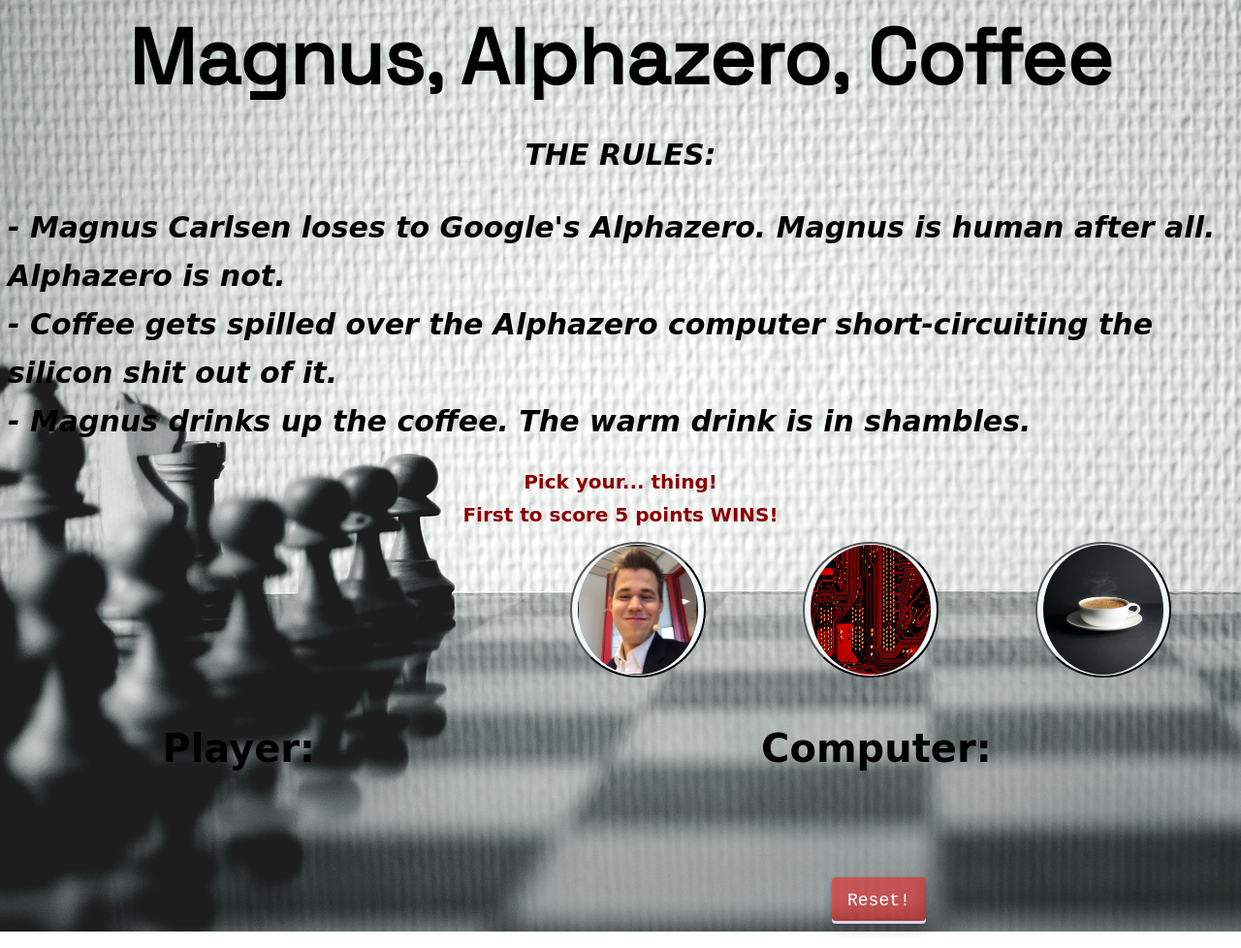
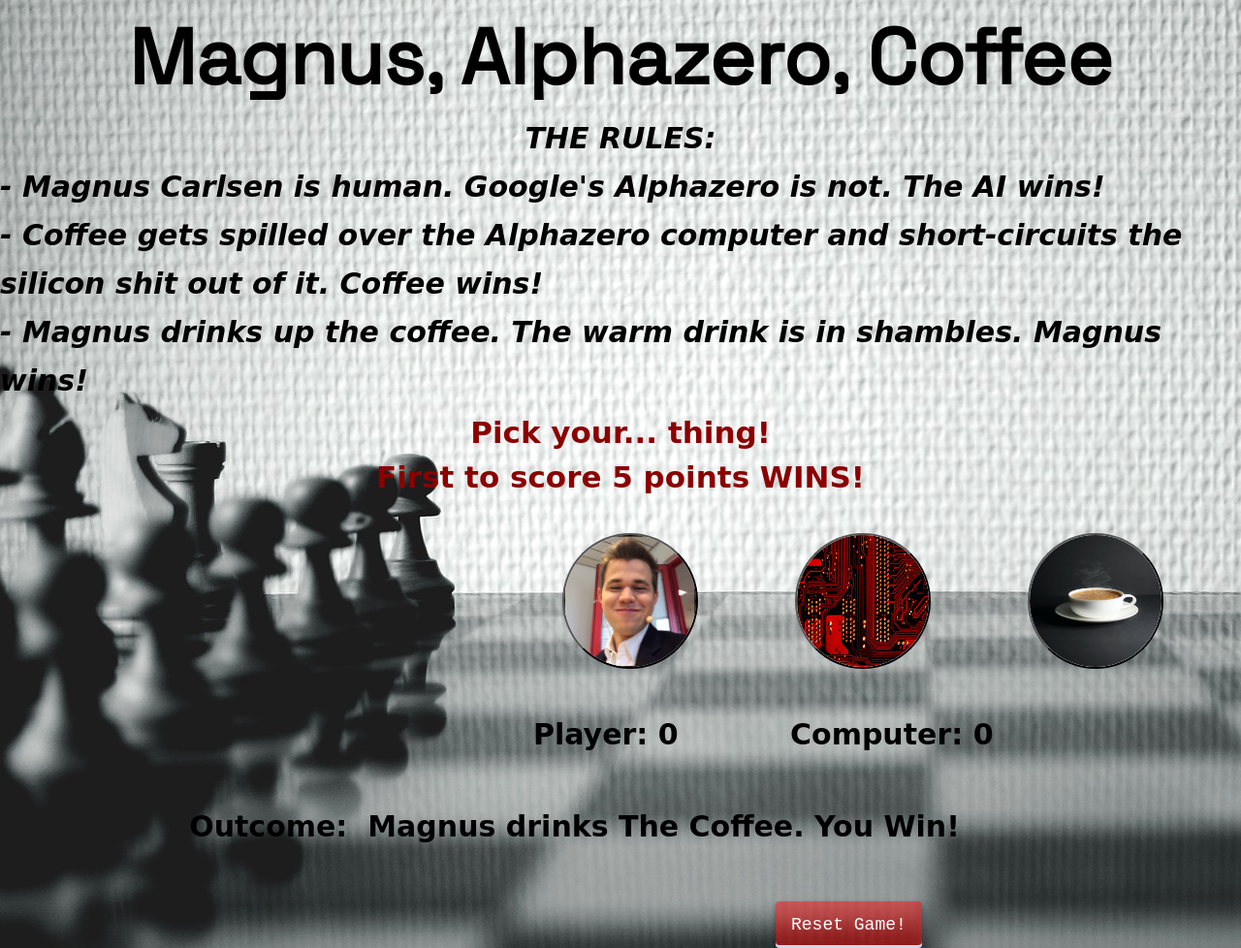
Before and after one commit to TankEngine-ish/Rock_Paper_Scissors, a plain HTML site: page index.html in a window 1280 px wide. Shown: the whole page at 97% size. Drawn offline with Linux system fonts and the light colour scheme; a web font is replaced by a local one.

Commit message:
JS_caching_DOM

```diff
--- a/index.html
+++ b/index.html
@@ -12,73 +12,33 @@
         <div class ="upper_body">
             <h1>Magnus, Alphazero, Coffee</h1>
             <h2>THE RULES:</h2>
-            <h2>- Magnus Carlsen loses to Google's Alphazero. Magnus is human after all. Alphazero is not.<br>
-                - Coffee gets spilled over the Alphazero computer short-circuiting the silicon shit out of it.<br>
-                - Magnus drinks up the coffee. The warm drink is in shambles.</h2>
+            <h2>- Magnus Carlsen is human. Google's Alphazero is not. The AI wins!<br>
+                - Coffee gets spilled over the Alphazero computer and short-circuits the silicon shit out of it. Coffee wins!<br>
+                - Magnus drinks up the coffee. The warm drink is in shambles. Magnus wins!</h2>
             <h3>Pick your... thing!</h3>
             <h3>First to score 5 points WINS!</h3>
         </div>
 
 
         <div class = "characterButtons">
-            <button class="btn" id="Magnus"><img src="Images/Magnus.png" alt="Magnus image"/></button>
-            <button class="btn" id="Alphazero"><img src="Images/AI.jpg" alt="AI image"/></button>
-            <button class="btn" id="Coffee"><img src="Images/cup.jpg" alt="Coffee image"/></button>
+            <button class="choiceBtn" id="Magnus"><img src="Images/Magnus.png" alt="Magnus image"/></button>
+            <button class="choiceBtn" id="Alphazero"><img src="Images/AI.jpg" alt="AI image"/></button>
+            <button class="choiceBtn" id="Coffee"><img src="Images/cup.jpg" alt="Coffee image"/></button>
         </div>
 
 
-
-         <div class="labels">
-            <span id="playerLabel">Player:</span>
-            <span id="compLabel">Computer:</span>
+        <div class="scoreLabel">
+            <div>Player:<span id="playerScore"> 0</span></div>
+            <div>Computer:<span id="computerScore"> 0</span></div>
         </div>
 
 
-
-
-
-
-        <div>
-            <button id="reset">Reset!</button>
+        <div class="resultsLabel">Outcome: &nbsp
+            <p>  Magnus drinks The Coffee. You Win!</p>
         </div>
 
 
-
-        <div class="scores">
-            <div id="playerScore"></div>
-            <div id="computerScore"></div>
-          </div>
-
-          <!-- this is a placeholder for the result ^^ if I wanted one, of course -->
-
-        <!-- <div>
-            <span id="resultsLabel">Outcome:</label>
-        </div> -->
-
-        <!-- <div id="roundResults"></div> -->
-
-          <!-- this is a placeholdere for the results, if I wanted one, of course  -->
-
-
-
-
-
-
-
-
-
-
-
-
-
-
-
-
-
-
-
-
-
+        <button id="reset">Reset Game!</button>
 
 
 
--- a/index.js
+++ b/index.js
@@ -1,12 +1,50 @@
+const userScore = 0;
+const compScore = 0;
+const playerScore_span = document.getElementById("userScore");
+const computerScore_span = document.getElementById("computerScore");
+const scoreLabel_div = document.querySelector(".scoreLabel");
+const resultsLabel_div = document.querySelector(".resultsLabel");
+const magnus_button = document.getElementById("Magnus");
+const alphazero_button = document.getElementById("Alphazero");
+const coffee_button = document.getElementById("Coffee");
+
+// This is caching the DOM (storing these variables for future use).
+
+magnus_button.addEventListener('click', function(){
+    game("Magnus");
+})
+
+alphazero_button .addEventListener('click', function(){
+    game("Alphazero");
+})
+
+coffee_button .addEventListener('click', function(){
+    game("Coffee");
+})
+
+
+
+
+
+
+
+
+
+
+
+
+
+
+
+
+
 const playerLabel = document.querySelector("#playerLabel");
 const compLabel = document.querySelector("#compLabel");
-const resultsLabel = document.querySelector("#resultsLabel");
+
 const choiceBtn = document.querySelectorAll(".choiceBtn");
 
 
-let player
-let computer
-let result
+
 
 choiceBtn.forEach(button => button.addEventListener("click", () => {
     player = button.textContent;
--- a/style.css
+++ b/style.css
@@ -3,6 +3,12 @@
 @import url('https://fonts.googleapis.com/css2?family=Kulim+Park:wght@200&display=swap');
 
 
+
+* {
+
+    margin:0;
+    padding:0;
+}
 html {
     background: url(/Images/Chess_Board.jpg);
 }
@@ -30,24 +36,22 @@ h2 {
 h3 {
     display:flex;
     justify-content: center;
-    font-size: 20px;
+    font-size: 31px;
     font-style: bold;
     font-family: 'Edu SA Beginner', cursive;
-    margin-bottom:1px;
     margin-top:10px;
     color:darkred;
 
 }
 
-
-.btn {
+.choiceBtn {
     margin: 50px;
     width: 140px;
     height: 140px;
     border-radius: 50%;
     background-color: aliceblue;
     outline: none;
-    margin-top:15px;
+    margin-top:40px;
 }
 
 .characterButtons {
@@ -64,56 +68,35 @@ img{
     outline: none;
 }
 
-.btn:hover{
+.choiceBtn:hover{
     transform: scale(1.2);
     border-color:red;
+    transition:300ms;
+    cursor:pointer;
 }
 
-.labels {
-    display:flex;
-    justify-content:center;
-
-}
-
-#playerLabel {
+.scoreLabel{
+    display:grid;
+    grid-template-columns: repeat(2, 1fr);
+    margin-left:300px;
     font-weight: bold;
-    padding-right: 460px;
-    font-size:40px;
+    padding-right: 200px;
+    padding-left: 250px;
+    font-size:30px;
     font-family: 'Edu SA Beginner', cursive;
 }
 
-#compLabel{
-    font-weight: bold;
-    padding-right:90px;
-    font-size:40px;
-    font-family: 'Edu SA Beginner', cursive;
-}
 
-/* #resultsLabel {
+.resultsLabel {
     display:flex;
     justify-content:center;
     padding-right:95px;
     font-weight: bold;
-    font-size:50px;
+    font-size:30px;
     margin-top:60px;
     font-family: 'Edu SA Beginner', cursive;
-} */
+}
 
-/* #reset {
-    margin-left:850px;
-    border-radius:60%;
-    color: red;
-    background-color:black;
-    size:40px;
-    width:50px;
-    height:50px;
-
-
-} */
-
-
-
-    /* CSS */
 #reset{
       align-items: center;
       appearance: none;
@@ -143,8 +126,8 @@ img{
       white-space: nowrap;
       will-change: box-shadow,transform;
       font-size: 18px;
-      margin-left:850px;
-      margin-top:110px;
+      margin-left:800px;
+      margin-top:60px;
     }
 
 #reset:focus {
@@ -160,3 +143,26 @@ img{
       box-shadow: #D6D6E7 0 3px 7px inset;
       transform: translateY(2px);
     }
+
+
+
+
+/* .scoreLabels {
+    display:flex;
+    justify-content:center;
+
+} */
+
+/* #playerLabel {
+    font-weight: bold;
+    padding-right: 410px;
+    font-size:30px;
+    font-family: 'Edu SA Beginner', cursive;
+} */
+/*
+#compLabel{
+    font-weight: bold;
+    padding-right:90px;
+    font-size:30px;
+    font-family: 'Edu SA Beginner', cursive;
+} */
```
